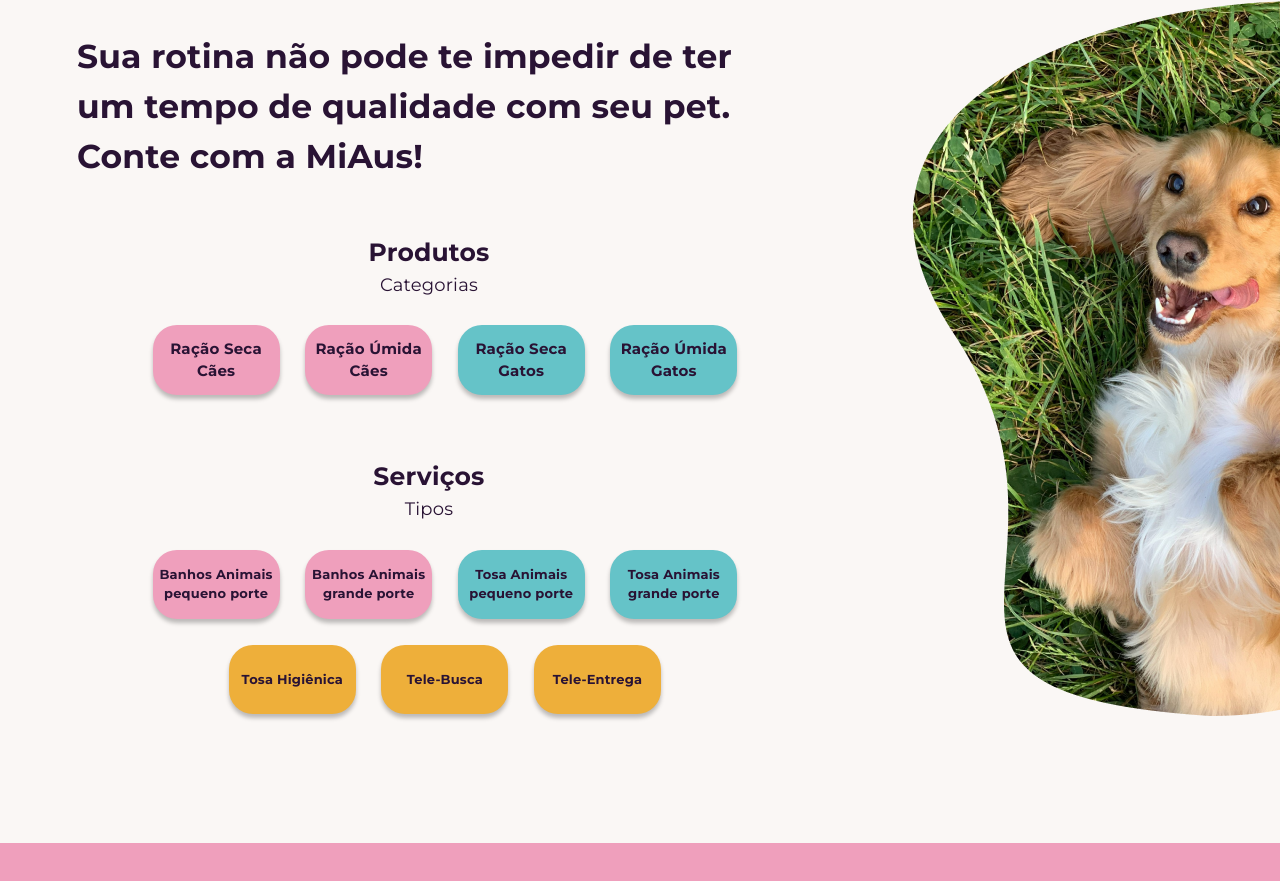
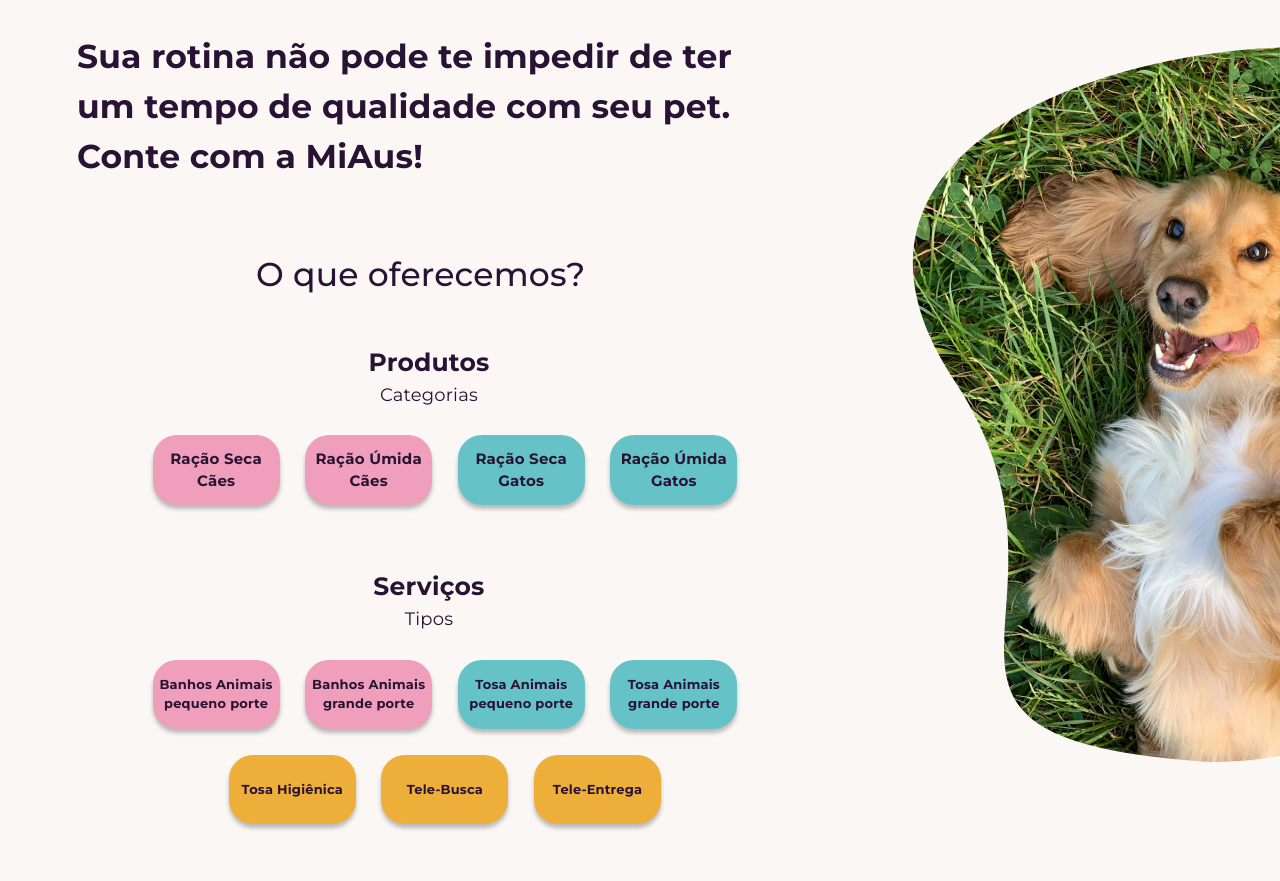
Before and after one commit to carolinacastilhos/Miaus_PetShop_Digital, a plain HTML site: page index.html in a window 1280 px wide. Shown: the part 259-1140 px from the top of the page. Drawn offline with nearby package versions, Linux system fonts and the light colour scheme.

Commit message:
update: updating Index

```diff
--- a/assets/css/styles.css
+++ b/assets/css/styles.css
@@ -20,23 +20,29 @@ body {
   background-color: var(--base);
 }
 
-.slogan {
+.slogan,
+.pergunta {
   margin-top: 4.25rem;
-  margin-left: 4.81rem;
   color: var(--neutral);
   font-family: "Montserrat", sans-serif;
   font-size: 2.0625rem;
-  font-style: normal;
-  font-weight: 700;
   line-height: 3.125rem;
   letter-spacing: 0.0125rem;
   width: 43.9375rem;
 }
 
+.slogan {
+  margin-left: 4.81rem;
+  font-weight: 700;
+}
+
+.pergunta {
+  margin-left: 16rem;
+  font-weight: 500;
+}
+
 .imgPgInicial img {
-  /* margin-top: -46.75rem;
-  margin-left: 60rem; */
-  margin-top: -52.75rem;
+  margin-top: -60.75rem;
   margin-left: 57rem;
 }
 
--- a/index.html
+++ b/index.html
@@ -21,7 +21,6 @@
     <!-- CSS -->
     <link rel="stylesheet" href="/assets/css/styles.css" />
     <link rel="stylesheet" href="/assets/css/header.css" />
-    <link rel="stylesheet" href="/assets/css/produtos.css" />
     <link rel="stylesheet" href="/assets/css/footer.css" />
     <!-- Google Fonts -->
     <link rel="preconnect" href="https://fonts.googleapis.com" />
@@ -171,27 +170,32 @@
         Sua rotina não pode te impedir de ter um tempo de qualidade com seu pet.
         Conte com a MiAus!
       </h1>
+      <h2 class="pergunta">O que oferecemos?</h2>
       <div class="boxProdutos">
         <h2>Produtos</h2>
         <h3>Categorias</h3>
         <ul>
-          <li><a href="">Ração Seca Cães</a></li>
-          <li><a href="">Ração Úmida Cães</a></li>
-          <li><a href="">Ração Seca Gatos</a></li>
-          <li><a href="">Ração Úmida Gatos</a></li>
+          <li><a href="/pages/produtos.html">Ração Seca Cães</a></li>
+          <li><a href="/pages/produtos.html">Ração Úmida Cães</a></li>
+          <li><a href="/pages/produtos.html">Ração Seca Gatos</a></li>
+          <li><a href="/pages/produtos.html">Ração Úmida Gatos</a></li>
         </ul>
       </div>
       <div class="boxServicos">
         <h2>Serviços</h2>
         <h3>Tipos</h3>
         <ul>
-          <li><a href="">Banhos Animais pequeno porte</a></li>
-          <li><a href="">Banhos Animais grande porte</a></li>
-          <li><a href="">Tosa Animais pequeno porte</a></li>
-          <li><a href="">Tosa Animais grande porte</a></li>
-          <li><a href="">Tosa Higiênica</a></li>
-          <li><a href="">Tele-Busca</a></li>
-          <li><a href="">Tele-Entrega</a></li>
+          <li>
+            <a href="/pages/servicos.html">Banhos Animais pequeno porte</a>
+          </li>
+          <li>
+            <a href="/pages/servicos.html">Banhos Animais grande porte</a>
+          </li>
+          <li><a href="/pages/servicos.html">Tosa Animais pequeno porte</a></li>
+          <li><a href="/pages/servicos.html">Tosa Animais grande porte</a></li>
+          <li><a href="/pages/servicos.html">Tosa Higiênica</a></li>
+          <li><a href="/pages/servicos.html">Tele-Busca</a></li>
+          <li><a href="/pages/servicos.html">Tele-Entrega</a></li>
         </ul>
       </div>
     </section>
```
